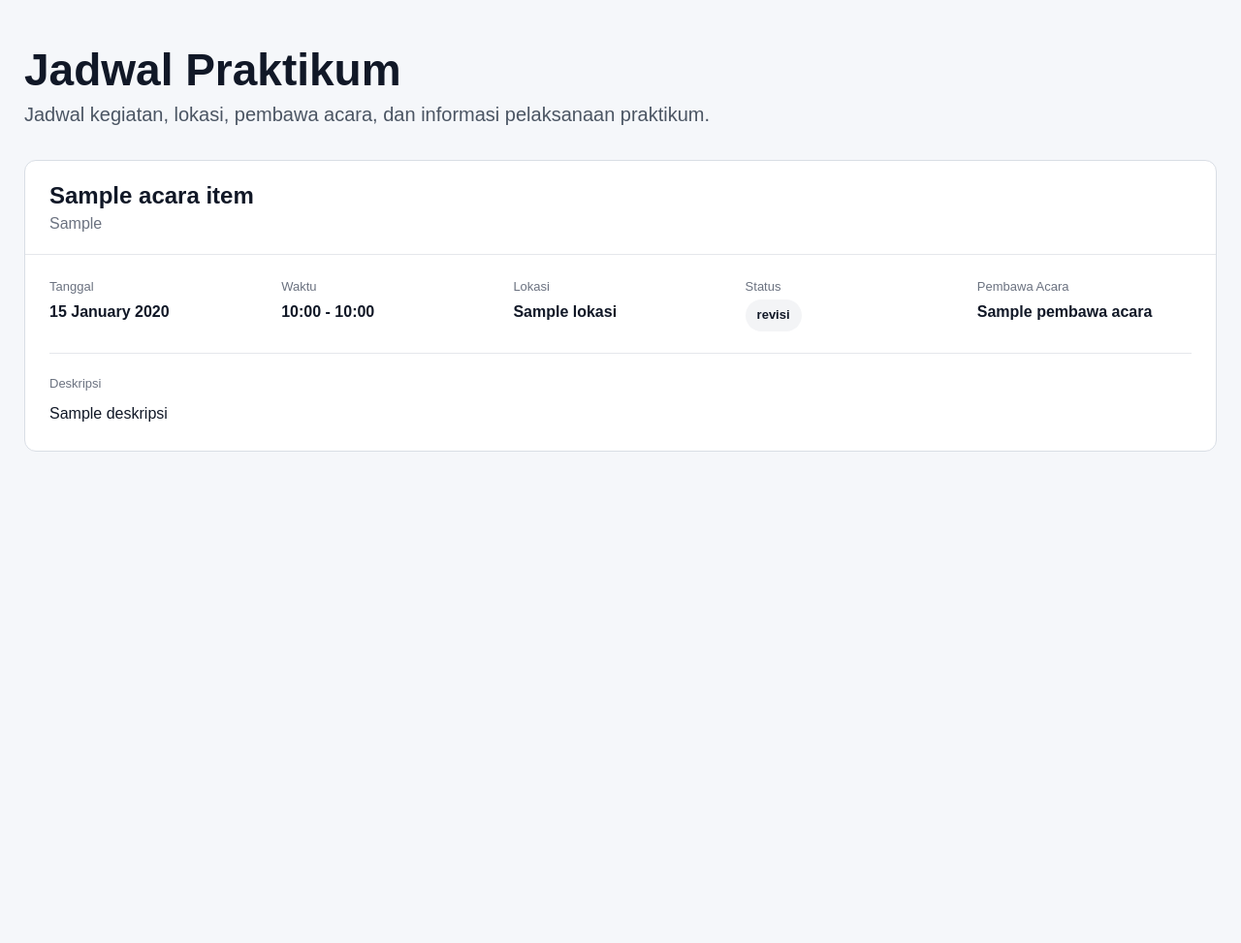
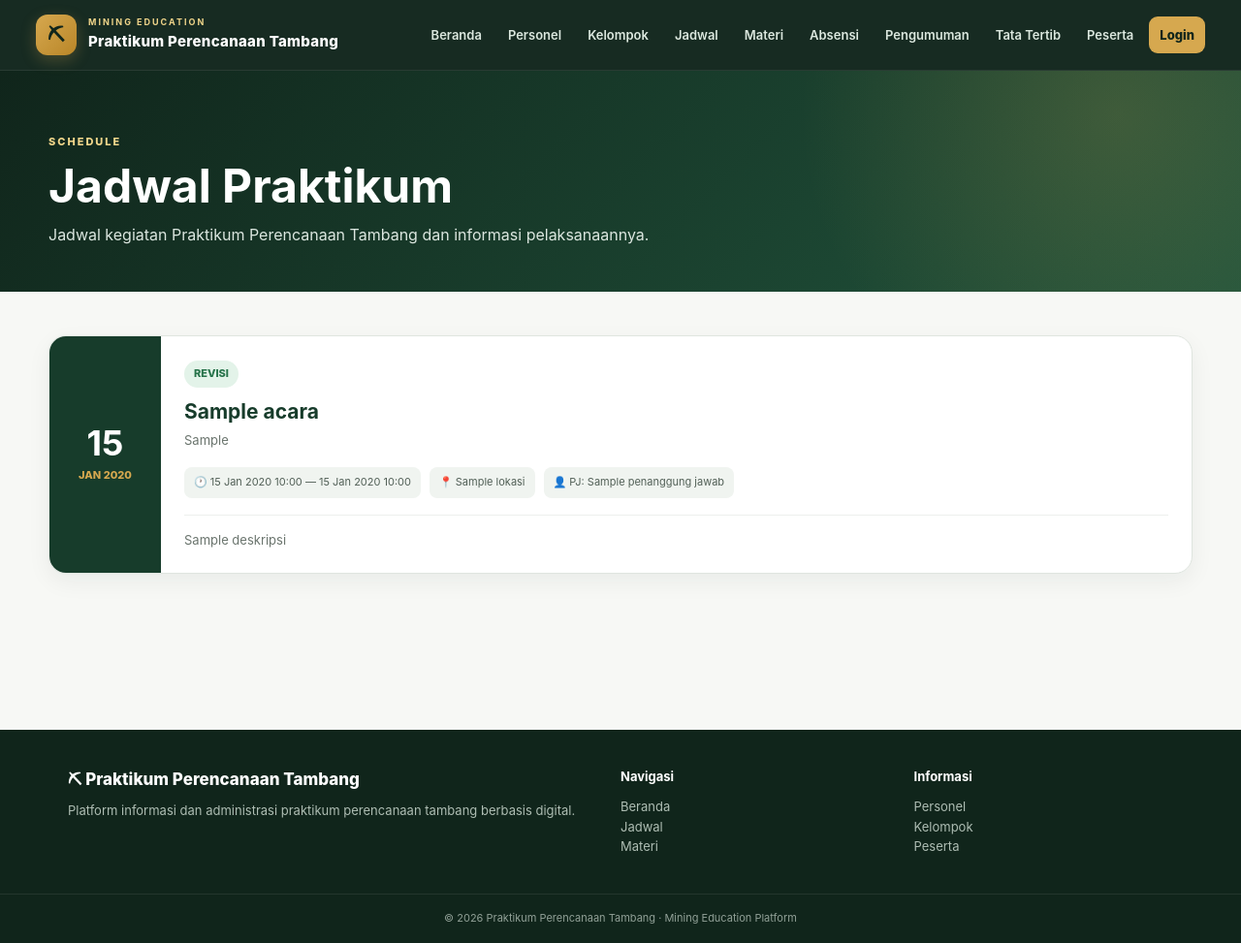
Before and after one commit to muhammadfhy2-cell/Praktikum-Perencanaan-Tambang, a Django app: template praktikum/templates/praktikum/jadwal.html in a window 1280 px wide. Shown: the whole page at 97% size. Before the commit the page ends 466 px from the top, so only its background shows below. Run offline with Django 3.2, Linux system fonts and the light colour scheme; the template is opened without the code that fills it: most values are stand-ins (such as "Sample title", 1, 10 or a date in 2020).

Commit message:
Refactor jadwal.html with improved structure and styles

```diff
--- a/praktikum/templates/praktikum/jadwal.html
+++ b/praktikum/templates/praktikum/jadwal.html
@@ -1,304 +1,185 @@
-<!DOCTYPE html>
-<html lang="id">
+{% extends "praktikum/base.html" %}
 
-<head>
+{% block title %}Jadwal | Praktikum Perencanaan Tambang{% endblock %}
 
-    <meta charset="UTF-8">
+{% block content %}
 
-    <meta
-        name="viewport"
-        content="width=device-width, initial-scale=1.0"
-    >
+<section class="page-header">
+    <div class="container">
+        <div class="eyebrow">SCHEDULE</div>
+        <h1>Jadwal Praktikum</h1>
+        <p>
+            Jadwal kegiatan Praktikum Perencanaan Tambang dan informasi
+            pelaksanaannya.
+        </p>
+    </div>
+</section>
 
-    <title>
-        Jadwal Praktikum
-    </title>
-
-    <style>
-
-        * {
-            box-sizing: border-box;
-        }
-
-        body {
-            margin: 0;
-            font-family:
-                Arial,
-                Helvetica,
-                sans-serif;
-            background: #f5f7fa;
-            color: #111827;
-        }
-
-        .container {
-            max-width: 1400px;
-            margin: 45px auto;
-            padding: 0 25px;
-        }
-
-        h1 {
-            font-size: 46px;
-            margin: 0 0 8px;
-        }
-
-        .subtitle {
-            font-size: 20px;
-            color: #4b5563;
-            margin-bottom: 35px;
-        }
-
-        .event {
-            background: white;
-            border: 1px solid #d9dee5;
-            border-radius: 12px;
-            margin-bottom: 20px;
-            overflow: hidden;
-        }
-
-        .event-header {
-            padding: 22px 25px;
-            border-bottom: 1px solid #e5e7eb;
-        }
-
-        .event-title {
-            font-size: 24px;
-            font-weight: 700;
-        }
-
-        .event-subtitle {
-            margin-top: 6px;
-            color: #6b7280;
-        }
-
-        .event-body {
-            padding: 25px;
-        }
-
-        .info-grid {
-            display: grid;
-            grid-template-columns:
-                repeat(
-                    auto-fit,
-                    minmax(220px, 1fr)
-                );
-            gap: 18px;
-        }
-
-        .label {
-            font-size: 13px;
-            color: #6b7280;
-            margin-bottom: 6px;
-        }
-
-        .value {
-            font-weight: 600;
-            line-height: 1.6;
-        }
-
-        .mc-list {
-            margin: 0;
-            padding-left: 20px;
-        }
-
-        .status {
-            display: inline-block;
-            padding: 6px 12px;
-            border-radius: 20px;
-            background: #f3f4f6;
-            font-size: 13px;
-            font-weight: 700;
-        }
-
-        .description {
-            margin-top: 22px;
-            padding-top: 20px;
-            border-top: 1px solid #e5e7eb;
-            line-height: 1.7;
-        }
-
-        .empty {
-            background: white;
-            border: 1px solid #e5e7eb;
-            padding: 25px;
-            border-radius: 10px;
-            color: #6b7280;
-        }
-
-    </style>
-
-</head>
-
-<body>
-
+<section class="content-section">
     <div class="container">
 
-    <h1>
-        Jadwal Praktikum
-    </h1>
+        <div class="schedule-list">
 
-    <div class="subtitle">
-        Jadwal kegiatan, lokasi, pembawa acara,
-        dan informasi pelaksanaan praktikum.
+            {% for acara in acara_list %}
+
+            <article class="schedule-card">
+
+                <div class="schedule-date">
+                    <strong>{{ acara.tanggal_mulai|date:"d" }}</strong>
+                    <span>{{ acara.tanggal_mulai|date:"M Y" }}</span>
                 </div>
 
+                <div class="schedule-main">
 
-    {% for acara_item in acara %}
+                    <div class="schedule-heading">
+                        <div>
+                            <span class="badge badge-green">
+                                {{ acara.status|default:"Terjadwal" }}
+                            </span>
 
-        <div class="event">
+                            <h2>{{ acara.nama }}</h2>
 
-            <div class="event-header">
-
-                <div class="event-title">
-                    {{ acara_item.nama }}
+                            {% if acara.sub_acara %}
+                                <p>{{ acara.sub_acara }}</p>
+                            {% endif %}
+                        </div>
                     </div>
 
-                {% if acara_item.sub_acara %}
+                    <div class="schedule-info">
 
-                    <div class="event-subtitle">
-                        {{ acara_item.sub_acara }}
-                    </div>
+                        <span>
+                            🕐 {{ acara.tanggal_mulai|date:"d M Y H:i" }}
+                            {% if acara.tanggal_selesai %}
+                                — {{ acara.tanggal_selesai|date:"d M Y H:i" }}
+                            {% endif %}
+                        </span>
 
+                        {% if acara.lokasi %}
+                            <span>📍 {{ acara.lokasi }}</span>
+                        {% endif %}
+
+                        {% if acara.penanggung_jawab %}
+                            <span>👤 PJ: {{ acara.penanggung_jawab.nama }}</span>
                         {% endif %}
 
                     </div>
 
-
-            <div class="event-body">
-
-                <div class="info-grid">
-
-
-                    <div>
-
-                        <div class="label">
-                            Tanggal
+                    {% if acara.deskripsi %}
+                        <div class="description">
+                            {{ acara.deskripsi|linebreaks }}
                         </div>
-
-                        <div class="value">
-
-                            {{ acara_item.tanggal_mulai|date:"d F Y" }}
-
-                        </div>
-
-                    </div>
-
-
-                    <div>
-
-                        <div class="label">
-                            Waktu
-                        </div>
-
-                        <div class="value">
-
-                            {{ acara_item.tanggal_mulai|date:"H:i" }}
-
-                            {% if acara_item.tanggal_selesai %}
-
-                                -
-                                {{ acara_item.tanggal_selesai|date:"H:i" }}
-
                     {% endif %}
 
                 </div>
 
-                    </div>
-
-
-                    <div>
-
-                        <div class="label">
-                            Lokasi
-                        </div>
-
-                        <div class="value">
-
-                            {{ acara_item.lokasi|default:"-" }}
-
-                        </div>
-
-                    </div>
-
-
-                    <div>
-
-                        <div class="label">
-                            Status
-                        </div>
-
-                        <div class="value">
-
-                            <span class="status">
-
-                                {{ acara_item.status }}
-
-                            </span>
-
-                        </div>
-
-                    </div>
-
-
-                    <div>
-
-                        <div class="label">
-                            Pembawa Acara
-                        </div>
-
-                        <div class="value">
-
-                            {% for mc in acara_item.pembawa_acara.all %}
-
-                                {{ mc.nama }}
-
-                                {% if not forloop.last %}
-                                    ,
-                                {% endif %}
+            </article>
 
             {% empty %}
 
-                                Belum ditentukan
+            <div class="empty">
+                <div class="empty-icon">📅</div>
+                Belum ada jadwal kegiatan.
+            </div>
 
             {% endfor %}
 
         </div>
 
     </div>
+</section>
 
+<style>
+    .schedule-list {
+        display: flex;
+        flex-direction: column;
+        gap: 17px;
+    }
 
-                </div>
+    .schedule-card {
+        display: grid;
+        grid-template-columns: 115px 1fr;
+        background: white;
+        border: 1px solid #dfe5df;
+        border-radius: 18px;
+        overflow: hidden;
+        box-shadow: 0 8px 25px rgba(16,37,27,.06);
+    }
 
+    .schedule-date {
+        background: #173c2b;
+        color: white;
+        padding: 25px 15px;
+        display: flex;
+        flex-direction: column;
+        align-items: center;
+        justify-content: center;
+        text-align: center;
+    }
 
-                {% if acara_item.deskripsi %}
+    .schedule-date strong {
+        font-size: 36px;
+        line-height: 1;
+    }
 
-                    <div class="description">
+    .schedule-date span {
+        margin-top: 7px;
+        color: #d6a84f;
+        font-size: 11px;
+        font-weight: 800;
+        text-transform: uppercase;
+    }
 
-                        <div class="label">
-                            Deskripsi
-                        </div>
+    .schedule-main {
+        padding: 24px;
+    }
 
-                        {{ acara_item.deskripsi }}
+    .schedule-main h2 {
+        margin: 8px 0 3px;
+        color: #173c2b;
+        font-size: 21px;
+    }
 
-                    </div>
+    .schedule-main p {
+        color: #6b756e;
+        font-size: 13px;
+    }
 
-                {% endif %}
+    .schedule-info {
+        display: flex;
+        flex-wrap: wrap;
+        gap: 9px;
+        margin-top: 17px;
+    }
 
-            </div>
+    .schedule-info span {
+        padding: 7px 10px;
+        border-radius: 8px;
+        background: #f0f4f0;
+        color: #526057;
+        font-size: 11px;
+    }
 
-        </div>
+    .description {
+        border-top: 1px solid #edf0ed;
+        margin-top: 17px;
+        padding-top: 15px;
+        color: #667169;
+        font-size: 13px;
+    }
 
-    {% empty %}
+    @media(max-width:600px) {
+        .schedule-card {
+            grid-template-columns: 1fr;
+        }
 
-        <div class="empty">
+        .schedule-date {
+            padding: 15px;
+        }
 
-            Belum ada jadwal praktikum.
+        .schedule-date strong {
+            font-size: 27px;
+        }
+    }
+</style>
 
-        </div>
-
-    {% endfor %}
-
-</div>
-
-</body>
-
-</html>
+{% endblock %}
```
Lines whose indentation alone changed are shown as unchanged.
